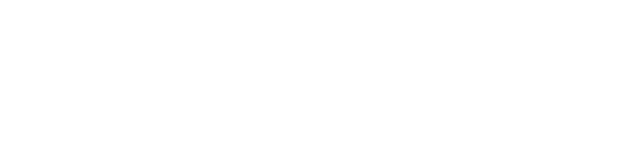
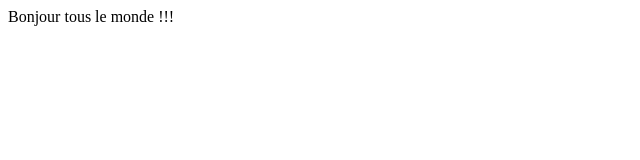
Before and after one commit to henrijoele/tutoGit, a plain HTML site: page index.html in a window 1280 px wide. Shown: the whole page, without its empty margins (0-640 px from the left). Drawn offline with Linux system fonts and the light colour scheme.

Commit message:
Update index.html
Mise à jour du fichier index.html

```diff
--- a/index.html
+++ b/index.html
@@ -9,6 +9,6 @@
 		<link rel="stylesheet" href="style.css">
 	</head>
 	<body>
-
+	Bonjour tous le monde !!!
 	</body>
 </html>
```
